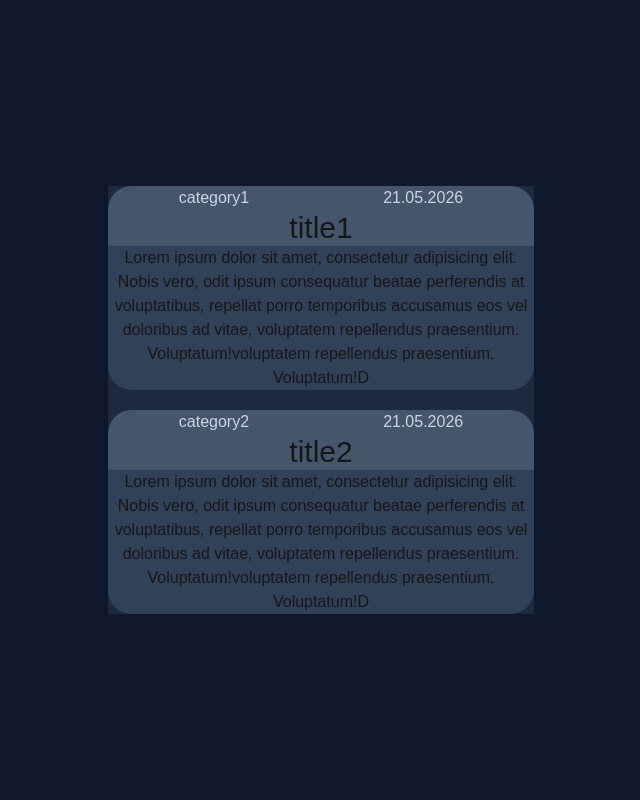
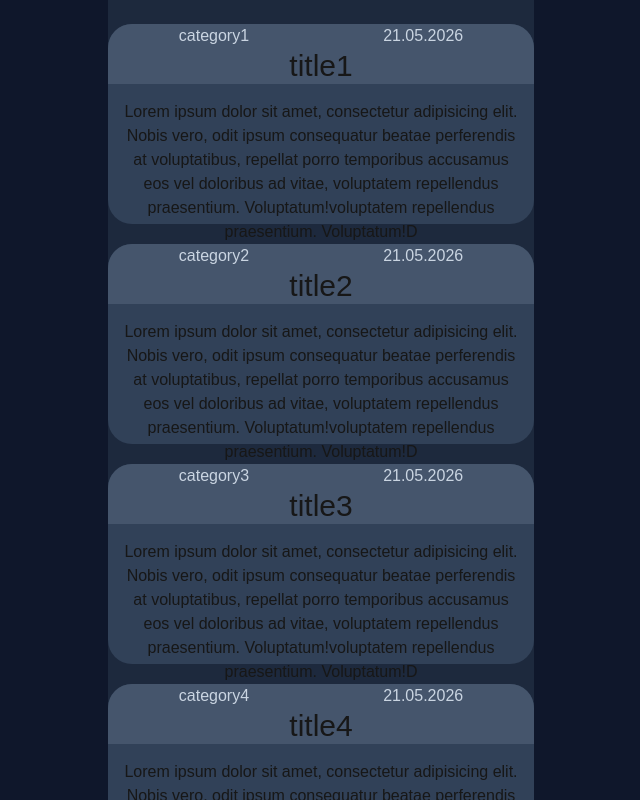
Before and after one commit to oluch20/blog, a Next.js app: page / in a window 1280 px wide. Shown: the whole page, without its empty margins (319-959 px from the left). Built offline with nearby package versions, Linux system fonts and the light colour scheme.

Commit message:
Update Card component and Home page with additional posts and layout adjustments

```diff
--- a/src/app/page.tsx
+++ b/src/app/page.tsx
@@ -17,13 +17,45 @@ const posts = [
     content:
       "Lorem ipsum dolor sit amet, consectetur adipisicing elit. Nobis vero, odit ipsum consequatur beatae perferendis at voluptatibus, repellat porro temporibus accusamus eos vel doloribus ad vitae, voluptatem repellendus praesentium. Voluptatum!",
   },
+  {
+    id: 2,
+    title: "title3",
+    date: "21.05.2026",
+    category: "category3",
+    content:
+      "Lorem ipsum dolor sit amet, consectetur adipisicing elit. Nobis vero, odit ipsum consequatur beatae perferendis at voluptatibus, repellat porro temporibus accusamus eos vel doloribus ad vitae, voluptatem repellendus praesentium. Voluptatum!",
+  },
+   {
+    id: 3,
+    title: "title4",
+    date: "21.05.2026",
+    category: "category4",
+    content:
+      "Lorem ipsum dolor sit amet, consectetur adipisicing elit. Nobis vero, odit ipsum consequatur beatae perferendis at voluptatibus, repellat porro temporibus accusamus eos vel doloribus ad vitae, voluptatem repellendus praesentium. Voluptatum!",
+  },
+  {
+    id: 4,
+    title: "title5",
+    date: "21.05.2026",
+    category: "category5",
+    content:
+      "Lorem ipsum dolor sit amet, consectetur adipisicing elit. Nobis vero, odit ipsum consequatur beatae perferendis at voluptatibus, repellat porro temporibus accusamus eos vel doloribus ad vitae, voluptatem repellendus praesentium. Voluptatum!",
+  },
+  {
+    id: 5,
+    title: "title6",
+    date: "21.05.2026",
+    category: "category6",
+    content:
+      "Lorem ipsum dolor sit amet, consectetur adipisicing elit. Nobis vero, odit ipsum consequatur beatae perferendis at voluptatibus, repellat porro temporibus accusamus eos vel doloribus ad vitae, voluptatem repellendus praesentium. Voluptatum!",
+  }
 ];
 
 export default function Home() {
   return (
     <>
       <div className="h-screen items-center justify-center bg-slate-900 flex">
-        <div className="bg-slate-800 flex flex-col items-center justify-center w-1/3 gap-5">
+        <div className="bg-slate-800 flex flex-col items-center justify-start w-1/3 gap-5 min-h-3/5 max-h-200 overflow-y-auto py-6">
           {posts.map((post) => (
             <Card
               key={post.id}
--- a/src/components/card.tsx
+++ b/src/components/card.tsx
@@ -10,7 +10,7 @@ export function Card({
   content: string;
 }) {
   return (
-    <div className="h-2/5 flex flex-col bg-slate-700 rounded-3xl">
+    <div className="min-h-50 flex flex-col bg-slate-700 rounded-3xl">
       <div className="h-2/7 items-center justify-center flex flex-col bg-slate-600 rounded-t-3xl">
         <div className="h-1/3 w-2/3 flex flex-row items-center justify-between text-slate-300">
           <div>{category}</div>
@@ -20,7 +20,7 @@ export function Card({
           {title}
         </div>
       </div>
-      <div className="h-3/5 w-full flex flex-col justify-center items-center text-center">
+      <div className="h-5/7 w-full flex justify-center items-center text-center p-4">
         {content}
         voluptatem repellendus praesentium. Voluptatum!D
       </div>
```
Also changed, not shown: 1 other file (tests, documents, lock files or other folders).
